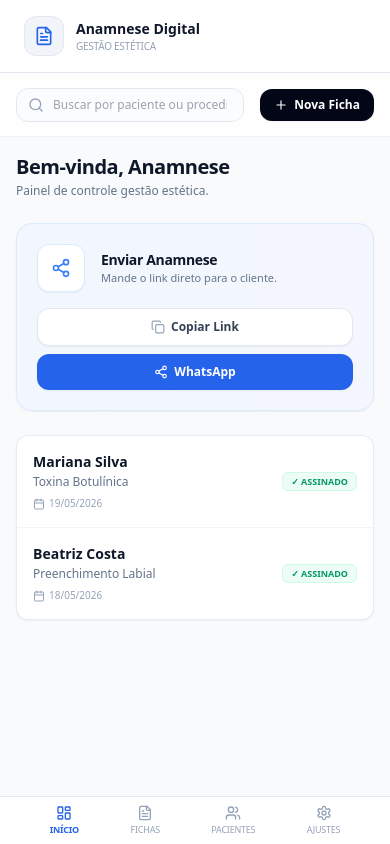
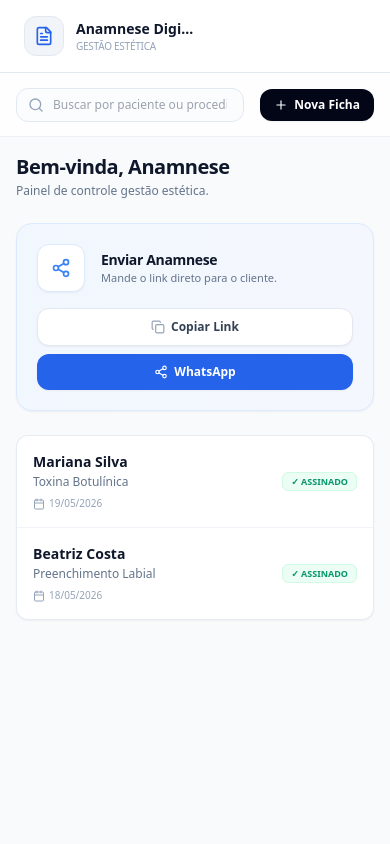
Before and after one commit to JuniorPiedade/anamnese-digitalapp, a Next.js app: page /dashboard in a window 390 px wide. Built offline with nearby package versions, Linux system fonts and the light colour scheme.

Commit message:
Update page.tsx

```diff
--- a/src/app/dashboard/page.tsx
+++ b/src/app/dashboard/page.tsx
@@ -9,7 +9,6 @@ export default function DashboardPage() {
   const [searchQuery, setSearchQuery] = useState("");
   const [copiado, setCopiado] = useState(false);
   const [pacienteSelecionado, setPacienteSelecionado] = useState<any | null>(null);
-  const [primeiroNome, setPrimeiroNome] = useState("Profissional");
 
   // DADOS DINÂMICOS DO USUÁRIO
   const [perfil, setPerfil] = useState({
@@ -22,12 +21,7 @@ export default function DashboardPage() {
     const nome = localStorage.getItem('anamnese_nomeNegocio') || "Anamnese Digital";
     const nicho = localStorage.getItem('anamnese_nicho') || "Gestão Estética";
     const foto = localStorage.getItem('anamnese_fotoPerfil') || "";
-
     setPerfil({ nome, nicho, foto });
-
-    // Define o primeiro nome com segurança após o componente montar no cliente
-    const primeiro = nome.trim().split(' ')[0];
-    setPrimeiroNome(primeiro);
   }, []);
 
   const LINK_ANAMNESE = "https://anamnese-digitalapp.vercel.app/anamnese/cliente";
@@ -39,7 +33,7 @@ export default function DashboardPage() {
     setTimeout(() => setCopiado(false), 2000);
   };
 
-  // SIMULAÇÃO DE HISTÓRICO INTEGRADO
+  // SIMULAÇÃO DE HISTÓRICO INTEGRADO (O diferencial contra o papel)
   const fichasExemplo = [
     {
       id: "1",
@@ -66,7 +60,7 @@ export default function DashboardPage() {
     },
   ];
 
-  // FUNCIONALIDADE: BUSCA INTELIGENTE FILTRADA
+  // 1. FUNCIONALIDADE: BUSCA INTELIGENTE FILTRADA
   const fichasFiltradas = fichasExemplo.filter(ficha =>
     ficha.paciente.toLowerCase().includes(searchQuery.toLowerCase()) ||
     ficha.procedimento.toLowerCase().includes(searchQuery.toLowerCase())
@@ -74,16 +68,14 @@ export default function DashboardPage() {
 
   return (
     <div className="min-h-screen bg-slate-50 text-slate-800 antialiased font-sans flex flex-col md:flex-row">
-
-      {/* SIDEBAR (DESKTOP) */}
       <aside className="w-full md:w-64 bg-white border-b md:border-b-0 md:border-r border-slate-200 px-4 py-4 md:py-6 md:fixed md:inset-y-0 md:z-20 flex md:flex-col justify-between md:justify-start items-center md:items-stretch gap-4">
         <div className="flex items-center gap-3 px-2">
-          <div className="h-10 w-10 rounded-xl bg-slate-100 border border-slate-200 overflow-hidden flex items-center justify-center shrink-0">
+          <div className="h-10 w-10 rounded-xl bg-slate-100 border border-slate-200 overflow-hidden flex items-center justify-center">
             {perfil.foto ? <img src={perfil.foto} className="h-full w-full object-cover" alt="Perfil" /> : <FileText className="text-blue-600 h-5 w-5" />}
           </div>
-          <div className="flex flex-col truncate">
-            <span className="text-sm font-bold text-slate-900 truncate max-w-[130px]">{perfil.nome}</span>
-            <span className="text-[10px] font-medium text-slate-400 uppercase tracking-tight truncate max-w-[130px]">{perfil.nicho}</span>
+          <div className="flex flex-col">
+            <span className="text-sm font-bold text-slate-900 truncate max-w-[120px]">{perfil.nome}</span>
+            <span className="text-[10px] font-medium text-slate-400 uppercase tracking-tight">{perfil.nicho}</span>
           </div>
         </div>
         <nav className="hidden md:flex flex-col mt-10 flex-1 space-y-1">
@@ -94,7 +86,6 @@ export default function DashboardPage() {
         </nav>
       </aside>
 
-      {/* ÁREA PRINCIPAL */}
       <div className="flex-1 md:pl-64 flex flex-col">
         <header className="sticky top-0 z-10 flex h-16 items-center justify-between border-b border-slate-200/60 bg-white/80 px-4 md:px-8 backdrop-blur-md gap-4">
           <div className="relative flex-1 max-w-xs md:max-w-72">
@@ -106,7 +97,7 @@ export default function DashboardPage() {
 
         <main className="p-4 md:p-8 max-w-5xl w-full mx-auto flex-1">
           <div className="mb-6">
-            <h1 className="text-xl md:text-2xl font-bold text-slate-900 tracking-tight">Bem-vinda, {primeiroNome}</h1>
+            <h1 className="text-xl md:text-2xl font-bold text-slate-900 tracking-tight">Bem-vinda, {perfil.nome.split(' ')[0]}</h1>
             <p className="text-xs text-slate-500 mt-0.5">Painel de controle {perfil.nicho.toLowerCase()}.</p>
           </div>
 
@@ -124,14 +115,14 @@ export default function DashboardPage() {
               <button onClick={copiarLink} className="flex items-center justify-center gap-1.5 rounded-xl border border-slate-200 bg-white px-4 py-2.5 text-xs font-bold text-slate-700 hover:bg-slate-50 active:scale-95 transition-all shadow-sm">
                 {copiado ? <Check className="h-3.5 w-3.5 text-emerald-600" /> : <Copy className="h-3.5 w-3.5 text-slate-400" />} {copiado ? "Copiado!" : "Copiar Link"}
               </button>
-              <a href={`https://wa.me/?text=${MENSAGEM_WHATSAPP}`} target="_blank" rel="noopener noreferrer" className="flex items-center justify-center gap-1.5 rounded-xl bg-blue-600 px-4 py-2.5 text-xs font-bold text-white shadow-sm hover:bg-blue-700 transition-all"><Share2 className="h-3.5 w-3.5" /> WhatsApp</a>
+              <a href={`https://wa.me/?text=${MENSAGEM_WHATSAPP}`} target="_blank" className="flex items-center justify-center gap-1.5 rounded-xl bg-blue-600 px-4 py-2.5 text-xs font-bold text-white shadow-sm hover:bg-blue-700 transition-all"><Share2 className="h-3.5 w-3.5" /> WhatsApp</a>
             </div>
           </div>
 
           {/* LISTAGEM DE PACIENTES COM SUPORTE MOBILE COMPLETO */}
-          <div className="rounded-xl border border-slate-200/80 bg-white shadow-sm overflow-hidden mb-8">
+          <div className="rounded-xl border border-slate-200/80 bg-white shadow-sm overflow-hidden">
 
-            {/* Tabela Desktop */}
+            {/* Visualização para Desktop */}
             <div className="hidden md:block overflow-x-auto">
               <table className="w-full text-left border-collapse text-xs">
                 <thead><tr className="bg-slate-50/70 text-[10px] font-bold text-slate-400 uppercase tracking-widest border-b border-slate-100"><th className="px-6 py-4">Paciente</th><th className="px-6 py-4">Procedimento</th><th className="px-6 py-4">Data</th><th className="px-6 py-4 text-right">Status</th></tr></thead>
@@ -146,7 +137,7 @@ export default function DashboardPage() {
               </table>
             </div>
 
-            {/* Interface Mobile */}
+            {/* 2. INTERFACE MOBILE: Cartões Rápidos de Toque (Substitui a tabela no celular) */}
             <div className="block md:hidden divide-y divide-slate-100">
               {fichasFiltradas.map((ficha) => (
                 <div key={ficha.id} onClick={() => setPacienteSelecionado(ficha)} className="p-4 active:bg-slate-50 flex items-center justify-between gap-2 cursor-pointer">
@@ -164,27 +155,17 @@ export default function DashboardPage() {
             </div>
           </div>
         </main>
-
-        {/* NAVEGAÇÃO INFERIOR MOBILE */}
-        <nav className="md:hidden fixed bottom-0 inset-x-0 bg-white border-t border-slate-200 z-30 px-6 py-2 flex items-center justify-around shadow-lg">
-          <a href="#" className="flex flex-col items-center gap-0.5 text-blue-600"><LayoutDashboard className="h-4 w-4" /><span className="text-[9px] font-bold uppercase tracking-tight">Início</span></a>
-          <a href="#" className="flex flex-col items-center gap-0.5 text-slate-400"><FileText className="h-4 w-4" /><span className="text-[9px] font-medium uppercase tracking-tight">Fichas</span></a>
-          <a href="#" className="flex flex-col items-center gap-0.5 text-slate-400"><Users className="h-4 w-4" /><span className="text-[9px] font-medium uppercase tracking-tight">Pacientes</span></a>
-          <a href="/dashboard/configuracoes" className="flex flex-col items-center gap-0.5 text-slate-400"><Settings className="h-4 w-4" /><span className="text-[9px] font-medium uppercase tracking-tight">Ajustes</span></a>
-        </nav>
-
-        {/* Espaçador Mobile para prevenir sobreposição de conteúdo */}
-        <div className="h-16 md:hidden" />
       </div>
 
-      {/* LINHA DO TEMPO DO PACIENTE (MODAL / GAVETA MOBILE) */}
+      {/* 3. FUNCIONALIDADE: LINHA DO TEMPO DO PACIENTE (MODAL RESPONSIVO) */}
       {pacienteSelecionado && (
-        <div className="fixed inset-0 z-50 flex items-end md:items-center justify-center p-0 md:p-4">
-          <div className="absolute inset-0 bg-slate-900/40 backdrop-blur-sm transition-opacity duration-300" onClick={() => setPacienteSelecionado(null)} />
+        <div className="fixed inset-0 z-50 flex items-end md:items-center justify-center p-0 md:p-4 animate-fade-in">
+          {/* Backdrop Escuro */}
+          <div className="absolute inset-0 bg-slate-900/40 backdrop-blur-sm" onClick={() => setPacienteSelecionado(null)} />
 
-          <div className="relative w-full md:max-w-md bg-white rounded-t-2xl md:rounded-2xl shadow-xl border border-slate-200 overflow-hidden flex flex-col max-h-[85vh] md:max-h-[75vh] z-10 transform transition-transform duration-300 ease-out">
-
-            {/* Header Modal */}
+          {/* Caixa do Modal / Gaveta Mobile */}
+          <div className="relative w-full md:max-w-md bg-white rounded-t-2xl md:rounded-2xl shadow-xl border border-slate-200 overflow-hidden flex flex-col max-h-[85vh] md:max-h-[75vh] z-10">
+            {/* Header do Modal */}
             <div className="p-4 border-b border-slate-100 flex items-center justify-between bg-slate-50/50">
               <div>
                 <h3 className="text-sm font-bold text-slate-900">{pacienteSelecionado.paciente}</h3>
@@ -195,7 +176,7 @@ export default function DashboardPage() {
               </button>
             </div>
 
-            {/* Linha do Tempo */}
+            {/* Conteúdo: Linha do Tempo Estilizada */}
             <div className="p-5 overflow-y-auto flex-1 space-y-6">
               <div className="flex items-center justify-between pb-2 border-b border-slate-100">
                 <span className="text-[11px] font-bold text-slate-400 uppercase tracking-wider">Histórico de Evolução</span>
@@ -205,6 +186,7 @@ export default function DashboardPage() {
               <div className="relative border-l-2 border-blue-100 pl-4 ml-2 space-y-6">
                 {pacienteSelecionado.historico?.map((evento: any, idx: number) => (
                   <div key={idx} className="relative">
+                    {/* Indicador Visual da Linha do Tempo */}
                     <span className={`absolute -left-[21px] top-1.5 h-2 w-2 rounded-full border-2 bg-white ${idx === 0 ? 'border-blue-600 ring-4 ring-blue-50' : 'border-slate-300'}`} />
 
                     <div className="flex flex-col gap-0.5">
@@ -220,16 +202,15 @@ export default function DashboardPage() {
               </div>
             </div>
 
-            {/* Rodapé do Modal */}
+            {/* Rodapé de Ações Rápidas */}
             <div className="p-4 border-t border-slate-100 bg-slate-50/50 grid grid-cols-2 gap-2">
               <button onClick={() => alert('Função para abrir ficha completa')} className="w-full text-center py-2 rounded-xl border border-slate-200 bg-white text-xs font-bold text-slate-700 hover:bg-slate-50 transition-colors">
                 Ver Ficha Cheia
               </button>
-              <a href={`https://wa.me/?text=${encodeURIComponent(`Olá ${pacienteSelecionado.paciente}, tudo bem? Gostaria de agendar o seu próximo acompanhamento.`)}`} target="_blank" rel="noopener noreferrer" className="w-full text-center py-2 rounded-xl bg-blue-600 text-xs font-bold text-white hover:bg-blue-700 transition-colors flex items-center justify-center gap-1.5">
+              <a href={`https://wa.me/?text=${encodeURIComponent(`Olá ${pacienteSelecionado.paciente}, tudo bem? Gostaria de agendar o seu próximo acompanhamento.`)}`} target="_blank" className="w-full text-center py-2 rounded-xl bg-blue-600 text-xs font-bold text-white hover:bg-blue-700 transition-colors flex items-center justify-center gap-1.5">
                 <Share2 className="h-3.5 w-3.5" /> Contatar
               </a>
             </div>
-
           </div>
         </div>
       )}
```
Lines whose indentation alone changed are shown as unchanged.
